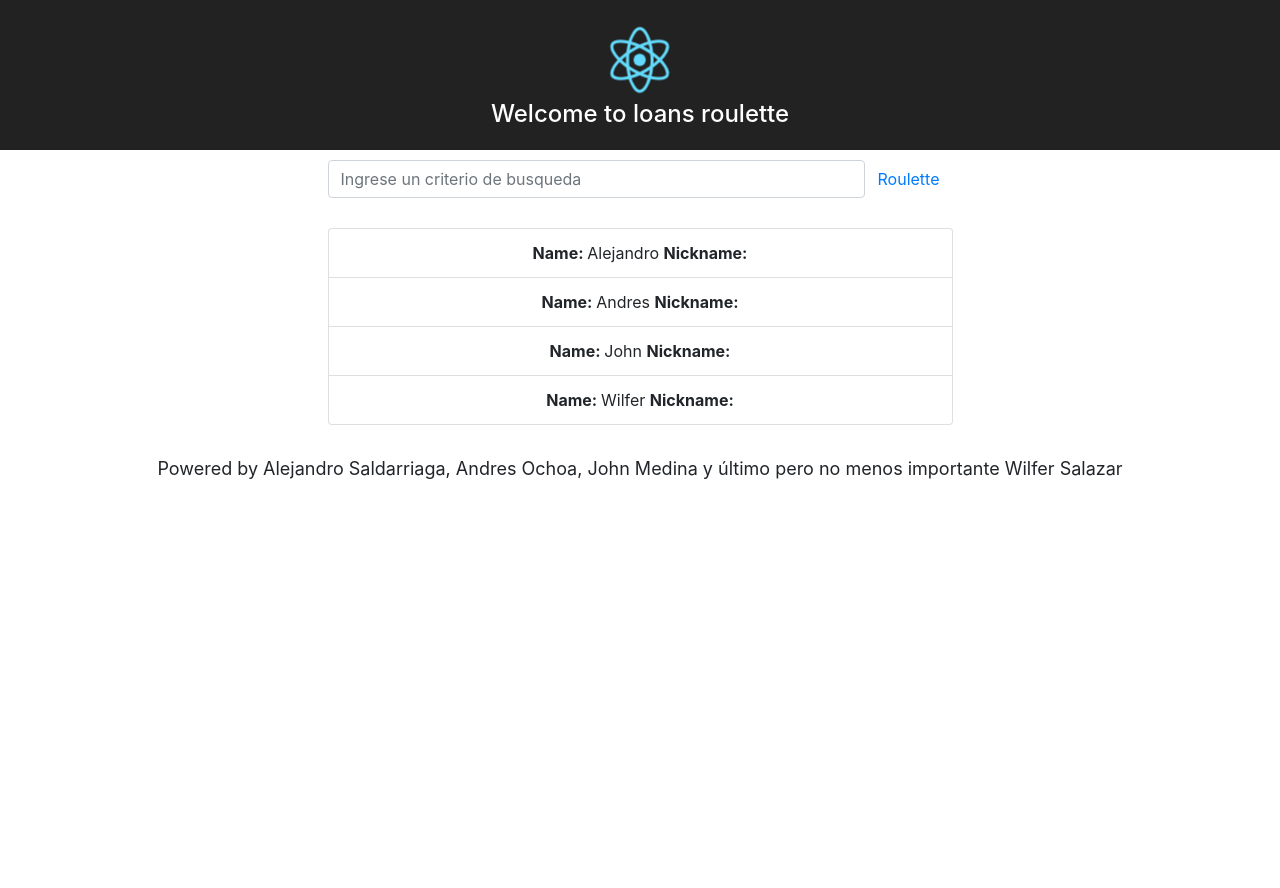
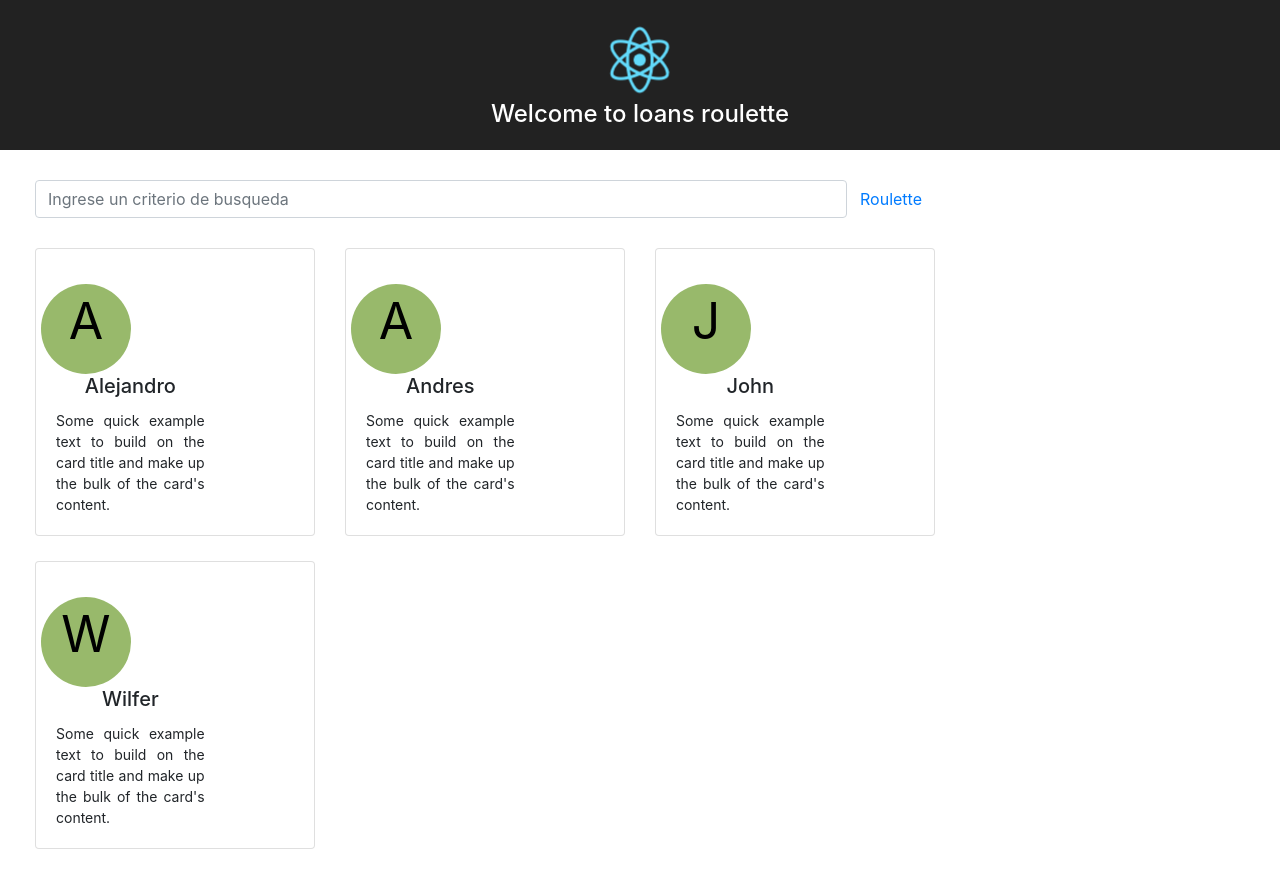
Before and after one commit to johnandresmedina/scrum-daily-leader, a React app: page / in a window 1280 px wide. Shown: the top 888 px of the page. Before the commit the page ends 800 px from the top, so only its background shows below. Built offline with nearby package versions, Linux system fonts and the light colour scheme.

Commit message:
Changing participant cards

```diff
--- a/src/components/App.css
+++ b/src/App.css
@@ -27,11 +27,6 @@
   to { transform: rotate(360deg); }
 }
 
-.App-first-container {
+.App-container-cols {
+  margin: 20px
 }
-
-.App-middle-container {
-}
-
-.App-last-container {
-}
--- a/src/components/App.js
+++ b/src/App.js
@@ -1,14 +1,14 @@
 import React, { Component } from 'react';
-import logo from '../assets/logo.svg';
+import logo from './assets/logo.svg';
 import './App.css';
 import random from 'lodash/random';
 
 //Components
-import SearchComponent from './searchComponent/searchComponent';
-import ListOfParticipants from './listOfParticipants/listOfParticipants';
+import SearchComponent from './components/searchComponent/searchComponent';
+import ListOfParticipants from './components/listOfParticipants/listOfParticipants';
 
 //Constants
-import { listOfParticipants } from '../constants/globalConstants';
+import { listOfParticipants } from './constants/globalConstants';
 
 class App extends Component {
 
@@ -36,21 +36,15 @@ class App extends Component {
           <img src={logo} className="App-logo" alt="logo" />
           <h1 className="App-title">Welcome to loans roulette</h1>
         </header>
-        <div className="row" >
-          <div className="col-md-3 App-first-container">
-
-          </div>
-          <div className="col-md-6 App-middle-container">
+        <div className="row App-container-cols" >
+          <div className="col-md-9">
             <SearchComponent onHandleModifyValue={this.onClickRouletteButton} />
             <ListOfParticipants listParticipants={listOfParticipants} valueSeleted={valueSeleted} />
           </div>
-          <div className="col-md-3 App-last-container">
+          <div className="col-md-3">
 
           </div>
         </div>
-        <p className="App-intro">
-          Powered by Alejandro Saldarriaga, Andres Ochoa, John Medina y último pero no menos importante Wilfer Salazar
-        </p>
       </div>
     );
   }
--- a/src/components/listOfParticipants/listOfParticipants.js
+++ b/src/components/listOfParticipants/listOfParticipants.js
@@ -2,6 +2,7 @@ import React, { Component } from 'react';
 import PropTypes from 'prop-types';
 import './listOfParticipants.css';
 import isEqual from 'lodash/isEqual';
+import ParticipantCard from './participantCard/participantCard';
 
 class ListOfParticipants extends Component {
 
@@ -13,15 +14,16 @@ class ListOfParticipants extends Component {
 
     mapEachParticipant(participant, index) {
         const { valueSeleted } = this.props;
-        const classLi = isEqual(valueSeleted, participant.name) ? "list-group-item active" : "list-group-item";
+        const active = isEqual(valueSeleted, participant.name);
 
         return (
-            <li className={classLi} key={index}>
-                <div>
-                    <span><b>Name: </b>{participant.name} </span>
-                    <span><b>Nickname: </b>{participant.alias}</span>
-                </div>
-            </li>
+            <div className="col-md-4">
+                <ParticipantCard
+                    name={participant.name}
+                    description={participant.description}
+                    active={active}
+                />
+            </div>
         );
     }
 
@@ -29,9 +31,9 @@ class ListOfParticipants extends Component {
         const { listParticipants } = this.props;
         return (
             <div className="list-of-participants">
-                <ul className="list-group">
+                <div className="row">
                     {listParticipants.map((participant, key) => this.mapEachParticipant(participant, key))}
-                </ul>
+                </div>
             </div>
         );
     }
--- /dev/null
+++ b/src/components/listOfParticipants/participantCard/participantCard.css
@@ -0,0 +1,41 @@
+.participant-card {
+    margin-bottom: 25px;
+}
+
+.participant-card-active {
+    background-color: #FDCFCD;
+    border-color: black;
+}
+
+.participant-card-text {
+    font-size: 14px;
+    text-align: justify;
+}
+
+.participant-card-container-circle {
+    margin-top: 10px;
+}
+
+.circle {
+    width: 90px;
+    height: 90px;
+    border-radius: 50%;
+    font-size: 50px;
+    color: #000;
+    text-align: center;
+    background: #98B96B;
+    display: inline-block;
+    margin-top: 5px;
+}
+
+.circle-active {
+    width: 90px;
+    height: 90px;
+    border-radius: 50%;
+    font-size: 50px;
+    color: white;
+    text-align: center;
+    background: red;
+    display: inline-block;
+    margin-top: 5px;
+}
--- /dev/null
+++ b/src/components/listOfParticipants/participantCard/participantCard.js
@@ -0,0 +1,41 @@
+import React, { Component } from 'react';
+import PropTypes from 'prop-types';
+import './participantCard.css';
+import isNil from 'lodash/isNil';
+
+class ParticipantCard extends Component {
+
+    render() {
+        const { name, description, active } = this.props;
+        const classDiv = active ? 'card participant-card-active' : 'card';
+        const classCircle = active ? 'circle-active' : 'circle';
+        const fistLetter = isNil(name) ? null : name.substring(0, 1);
+
+        return (
+            <div className="participant-card">
+                <div className={classDiv}>
+
+                    <div className="card-body">
+                        <div className="row" >
+                            <div className="participant-card-container-circle">
+                                <div className={classCircle}>{fistLetter}</div>
+                            </div>
+                            <div className="col-md-8">
+                                <h5 className="card-title">{name}</h5>
+                                <p className="card-text participant-card-text">{description}</p>
+                            </div>
+                        </div>
+                    </div>
+                </div>
+            </div>
+        );
+    }
+}
+
+ParticipantCard.prototypes = {
+    name: PropTypes.string.isRequired,
+    description: PropTypes.string.isRequired,
+    active: PropTypes.bool
+}
+
+export default ParticipantCard;
--- a/src/constants/globalConstants.js
+++ b/src/constants/globalConstants.js
@@ -1,8 +1,8 @@
 const listOfParticipants = [
-    { name: 'Alejandro', alias: '' },
-    { name: 'Andres', alias: '' },
-    { name: 'John', alias: '' },
-    { name: 'Wilfer', alias: '' },
+    { name: 'Alejandro', description: "Some quick example text to build on the card title and make up the bulk of the card's content." },
+    { name: 'Andres', description: "Some quick example text to build on the card title and make up the bulk of the card's content." },
+    { name: 'John', description: "Some quick example text to build on the card title and make up the bulk of the card's content." },
+    { name: 'Wilfer', description: "Some quick example text to build on the card title and make up the bulk of the card's content." },
 ];
 
 module.exports = {
--- a/src/index.js
+++ b/src/index.js
@@ -2,7 +2,7 @@ import React from 'react';
 import ReactDOM from 'react-dom';
 import './index.css';
 import 'bootstrap/dist/css/bootstrap.min.css';
-import App from './components/App';
+import App from './App';
 import registerServiceWorker from './registerServiceWorker';
 
 ReactDOM.render(<App />, document.getElementById('root'));
```
Also changed, not shown: 1 other file (tests, documents, lock files or other folders).
